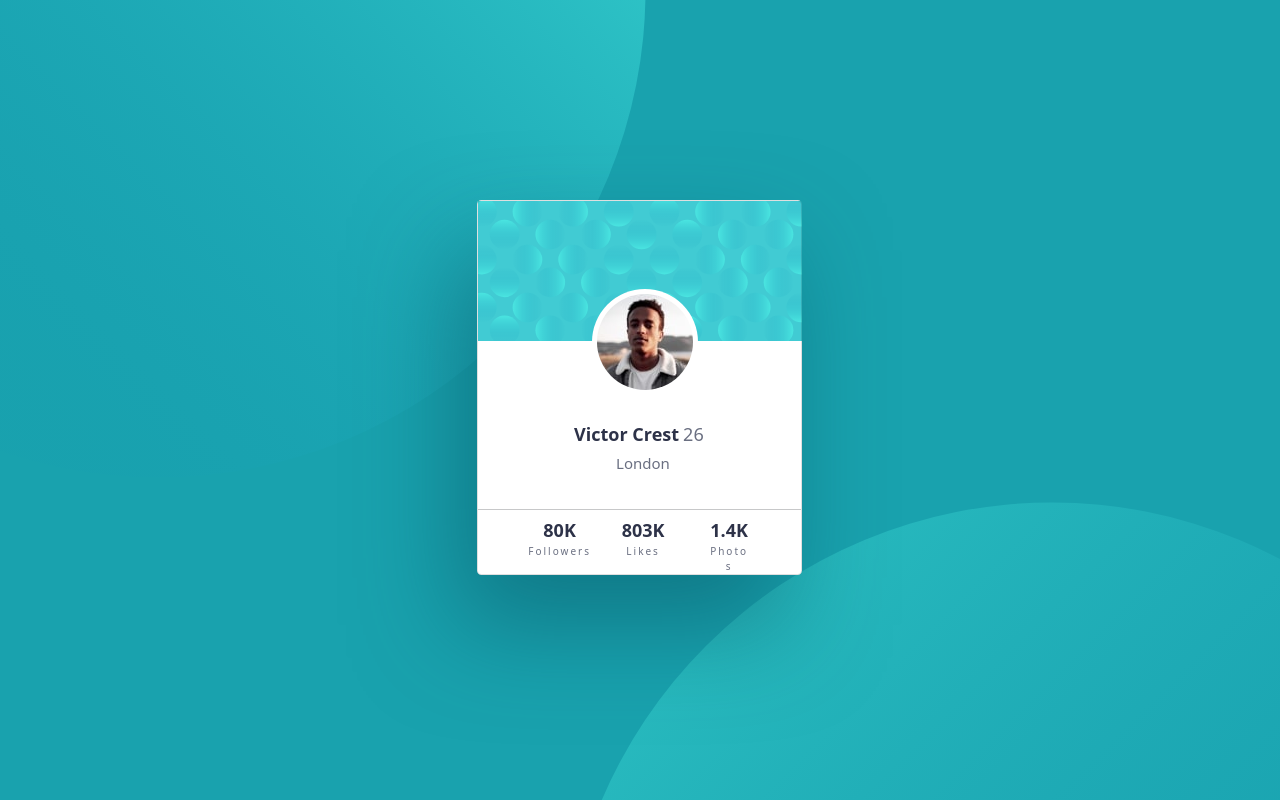
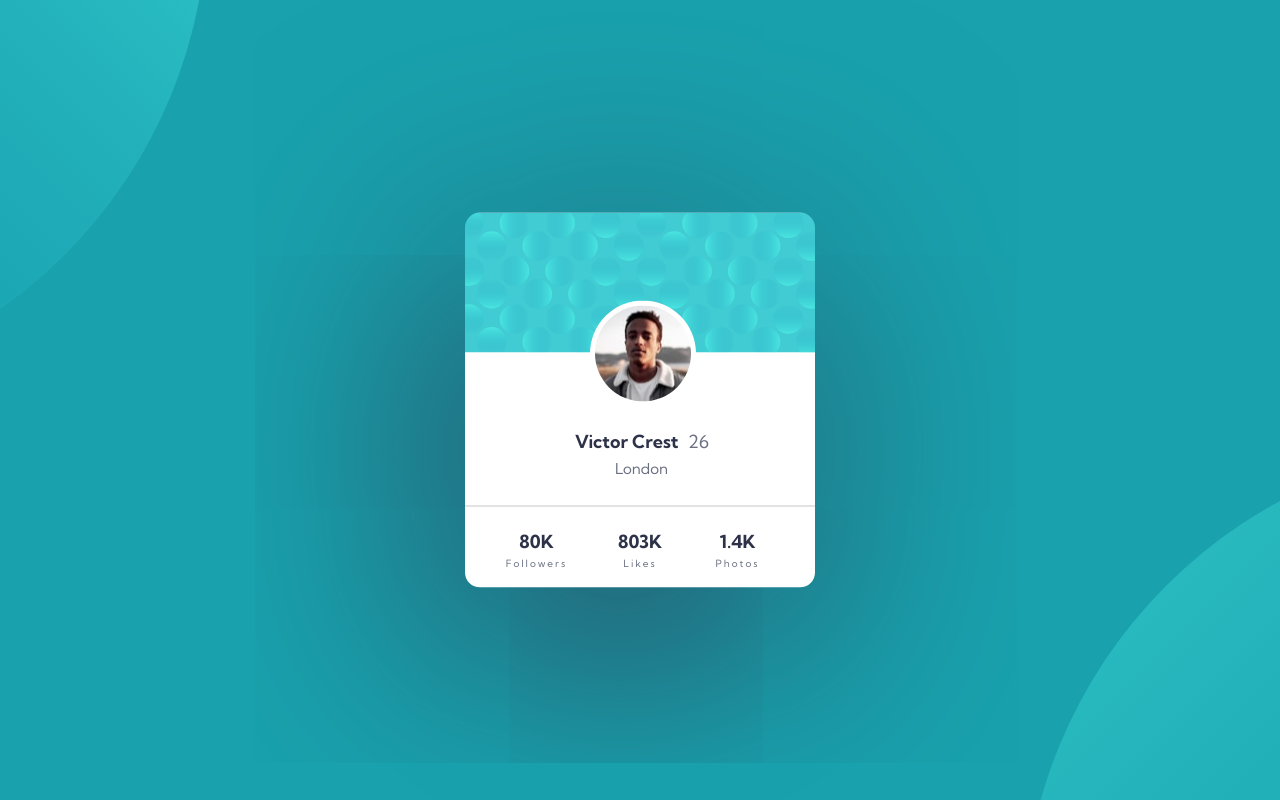
Before and after one commit to jojomanurung/ProfileCard, a plain HTML site: page index.html in a window 1280 px wide. Drawn offline with Linux system fonts and the light colour scheme.

Commit message:
Changes in .page and .card

```diff
--- a/styles.css
+++ b/styles.css
@@ -16,41 +16,37 @@
 }
 
 * {
-  box-sizing: border-box;
   margin: 0;
   padding: 0;
 }
-
 .page {
   background-color: var(--darkCyan);
   background-image: url(./images/bg-pattern-top.svg),
     url(./images/bg-pattern-bottom.svg);
-  background-position: top -580px left -750px, bottom -621px right -750px;
+  background-position: top -580px left -770px, bottom -620px right -720px;
   background-repeat: no-repeat;
   height: 100vh;
-  width: 100%;
 }
 
 .card {
-  display: flexbox;
-  justify-content: center;
   background-color: var(--white);
   height: 375px;
-  width: 325px;
-  position: absolute;
-  top: 21.8%;
-  left: 6.6%;
-  background-image: url("/images/bg-pattern-card.svg");
+  width: 350px;
+  top: 50%;
+  left: 50%;
+  transform: translate(-50%, -50%);
+  background-image: url("./images/bg-pattern-card.svg");
   background-repeat: no-repeat;
-  border-radius: 15px;
-  box-shadow: -20px 50px 100px 0px rgba(5, 80, 95, 0.5);
+  border: 0px !important;
+  border-radius: 15px !important;
+  box-shadow: -20px 50px 500px 0px var(--darkBlue);
 }
 
 .profilePicture {
   position: absolute;
   border-radius: 100px;
   top: 90px;
-  left: 114px;
+  left: 125px;
   padding: 5px;
   background-color: var(--white);
   padding: 5px;
@@ -59,40 +55,35 @@
 
 #name {
   position: absolute;
-  top: 220px;
-  left: 96px;
+  top: 215px;
+  left: 110px;
+  font-family: "Kumbh Sans", sans-serif;
   font-weight: bold;
   color: var(--darkBlue);
 }
 
 #age {
   position: absolute;
-  top: 220px;
-  left: 205px;
+  top: 215px;
+  left: 223px;
+  font-family: "Kumbh Sans", sans-serif;
   color: var(--grayBlue);
 }
 
 #country {
   position: absolute;
-  top: 251px;
-  left: 138px;
+  top: 245px;
+  left: 150px;
+  font-family: "Kumbh Sans", sans-serif;
   font-size: 15px;
   font-weight: lighter;
   color: var(--grayBlue);
 }
 
-.separator {
-  position: absolute;
-  left: 0px;
-  right: 0px;
-  top: 290px;
-  border-color: var(--lightGray);
-}
-
 .followers {
   position: absolute;
   top: 320px;
-  left: 50px;
+  left: 40px;
   height: 35px;
   width: 63px;
 }
@@ -100,7 +91,7 @@
 .likes {
   position: absolute;
   top: 320px;
-  left: 140px;
+  left: 150px;
   height: 40px;
   width: 50px;
 }
@@ -108,13 +99,14 @@
 .photos {
   position: absolute;
   top: 320px;
-  left: 230px;
+  left: 250px;
   height: 40px;
-  width: 42px;
+  width: 45px;
 }
 
 .stats {
   text-align: center;
+  font-family: "Kumbh Sans", sans-serif;
   font-weight: bold;
   line-height: 18px;
   margin: 0;
@@ -123,6 +115,7 @@
 
 .label {
   text-align: center;
+  font-family: "Kumbh Sans", sans-serif;
   letter-spacing: 2px;
   font-weight: lighter;
   font-size: 10px;
@@ -130,15 +123,19 @@
   color: var(--grayBlue);
 }
 
+.separator > hr {
+  position: absolute;
+  left: 0;
+  right: 0;
+  top: 275px;
+  border-color: var(--lightGray);
+}
+
 /* Desktop Styling */
-@media only screen and (min-width: 1200px) {
+@media screen and (min-width: 1440px) {
   .page {
-    background-position: top -500px left -332px, bottom -680px right -260px;
+    background-position: top -470px left -295px, bottom -610px right -240px;
     height: 100vh;
     width: 100%;
   }
-  .card {
-    top: 25%;
-    left: 37%;
-  }
 }
```
